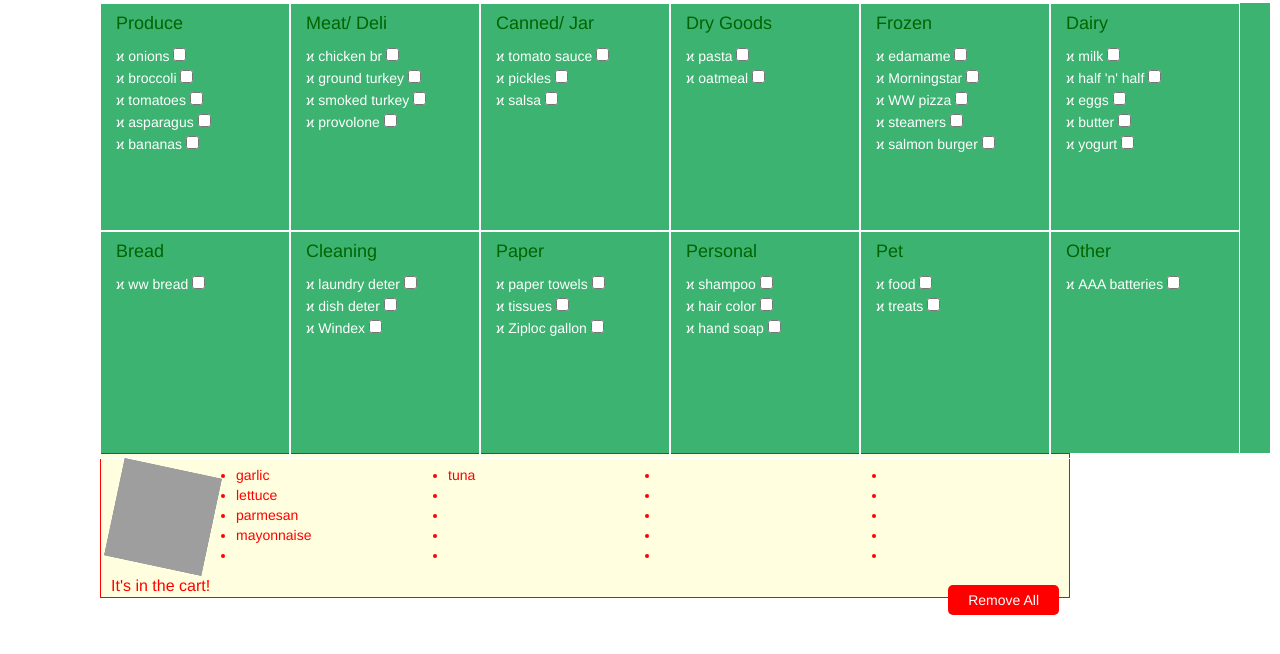
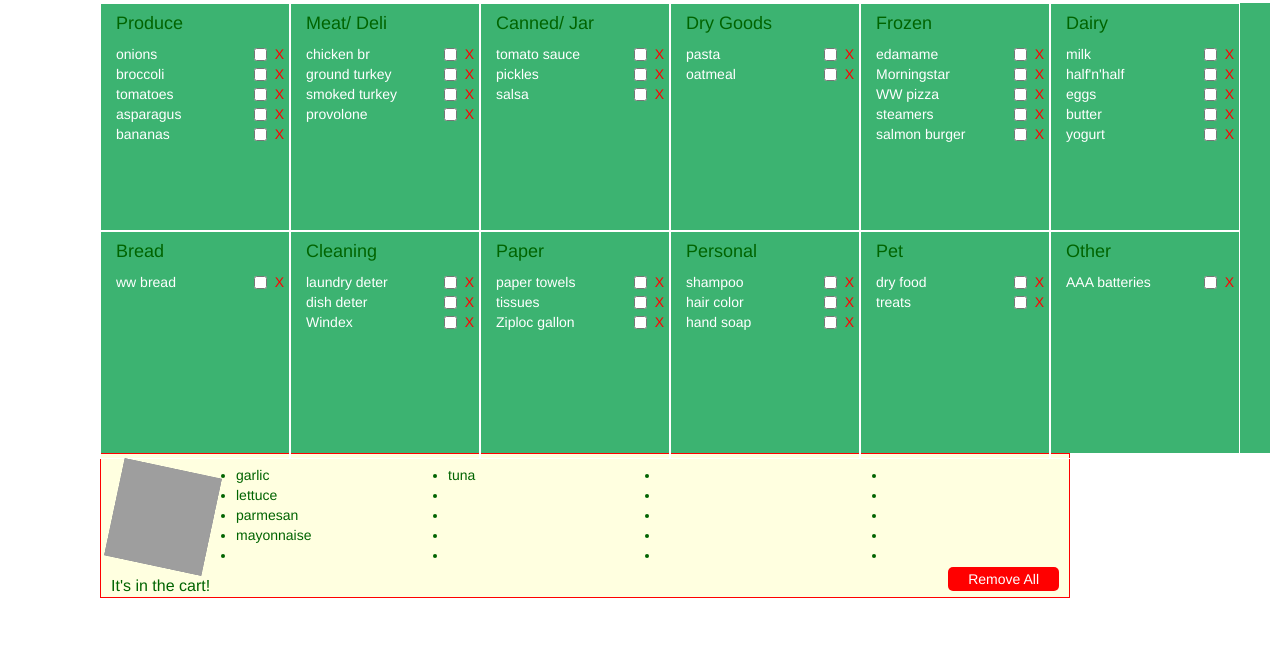
Before and after one commit to otterry53/shopping-list-app, a plain HTML site: page index.html in a window 1280 px wide. Shown: the part 92-746 px from the top of the page. Drawn offline with nearby package versions, Linux system fonts and the light colour scheme; grey boxes are pictures that could not be loaded.

Commit message:
reposition delete and checkbox

```diff
--- a/css/mystyle.css
+++ b/css/mystyle.css
@@ -105,9 +105,17 @@ header h4 {
     color: darkgreen;
 }
 
-.col-md-2 .li .checkbox {
+.delete {
+    float: right;
+    padding-left: 8px;
+    margin-right: -10px;
+    color: red;
+    background-color: transparent;
+}
+
+.checkbox {
+    float: right;
     background-color: white;
-    float: right;
     color: white;
 }
 
@@ -161,7 +169,7 @@ header h4 {
 .cart .list {
     margin-top: -14rem;
     margin-left: 12rem;
-    color: red;
+    color: darkgreen;
 }
 
 .cart img {
@@ -172,15 +180,15 @@ header h4 {
 
 .cart h5 {
     margin-left: 1rem;
-    color: red;
+    color: darkgreen;
     font-size: 16px;
 }
 
 .delete-all {
-    margin-top: 2rem;
+    margin-top: .25rem;
     margin-right: 1rem;
     float: right;
-    padding: .5rem 2rem;
+    padding: .2rem 2rem;
     border-radius: 5px;
     background-color: red;
     color: white;
--- a/index.html
+++ b/index.html
@@ -39,60 +39,74 @@
                 <div class="col-md-2">
                     <h5>Produce</h5>
                     <ul>
-                        <li>&#1008 onions
-                            <input type="checkbox">
+                        <li>
+                            <button class="delete">X</button>onions
+                            <input type="checkbox" class="checkbox">
                         </li>
-                        <li>&#1008 broccoli
-                            <input type="checkbox">
+                        <li>
+                            <button class="delete">X</button> broccoli
+                            <input type="checkbox" class="checkbox">
                         </li>
-                        <li>&#1008 tomatoes
-                            <input type="checkbox">
+                        <li>
+                            <button class="delete">X</button>tomatoes
+                            <input type="checkbox" class="checkbox">
                         </li>
-                        <li>&#1008 asparagus
-                            <input type="checkbox">
+                        <li>
+                            <button class="delete">X</button>asparagus
+                            <input type="checkbox" class="checkbox">
                         </li>
-                        <li>&#1008 bananas
-                            <input type="checkbox">
+                        <li>
+                            <button class="delete">X</button>bananas
+                            <input type="checkbox" class="checkbox">
                         </li>
                     </ul>
                 </div>
                 <div class=" col-md-2 ">
                     <h5>Meat/ Deli</h5>
-                    <li>&#1008 chicken br
-                        <input type="checkbox">
+                    <li>
+                        <button class="delete">X</button> chicken br
+                        <input type="checkbox" class="checkbox">
                     </li>
-                    <li>&#1008 ground turkey
-                        <input type="checkbox">
+                    <li>
+                        <button class="delete">X</button>ground turkey
+                        <input type="checkbox" class="checkbox">
                     </li>
-                    <li>&#1008 smoked turkey
-                        <input type="checkbox">
+                    <li>
+                        <button class="delete">X</button>smoked turkey
+                        <input type="checkbox" class="checkbox">
                     </li>
-                    <li>&#1008 provolone
-                        <input type="checkbox">
+                    <li>
+                        <button class="delete">X</button>provolone
+                        <input type="checkbox" class="checkbox">
                     </li>
                     <li></li>
                 </div>
                 <div class="col-md-2 ">
                     <h5>Canned/ Jar</h5>
-                    <li> &#1008 tomato sauce
-                        <input type="checkbox">
+                    <li>
+                        <button class="delete">X</button>tomato sauce
+                        <input type="checkbox" class="checkbox">
                     </li>
-                    <li>&#1008 pickles
-                        <input type="checkbox">
+                    <li>
+                        <button class="delete">X</button>pickles
+                        <input type="checkbox" class="checkbox">
                     </li>
-                    <li>&#1008 salsa
-                        <input type="checkbox">
+                    <li>
+                        <button class="delete">X</button>salsa
+                        <input type="checkbox" class="checkbox">
                     </li>
                     <li></li>
                     <li></li>
                 </div>
                 <div class="col-md-2 ">
                     <h5>Dry Goods</h5>
-                    <li>&#1008 pasta
-                        <input type="checkbox">
+                    <li>
+                        <button class="delete">X</button>pasta
+                        <input type="checkbox" class="checkbox">
                     </li>
-                    <li>&#1008 oatmeal
-                        <input type="checkbox">
+                    <li>
+                        <button class="delete">X</button>oatmeal
+                        <input type="checkbox" class="checkbox">
                     </li>
                     <li></li>
                     <li></li>
@@ -100,46 +114,57 @@
                 </div>
                 <div class="col-md-2 ">
                     <h5>Frozen</h5>
-                    <li>&#1008 edamame
-                        <input type="checkbox">
+                    <li>
+                        <button class="delete">X</button>edamame
+                        <input type="checkbox" class="checkbox">
                     </li>
-                    <li>&#1008 Morningstar
-                        <input type="checkbox">
+                    <li>
+                        <button class="delete">X</button>Morningstar
+                        <input type="checkbox" class="checkbox">
                     </li>
-                    <li>&#1008 WW pizza
-                        <input type="checkbox">
+                    <li>
+                        <button class="delete">X</button>WW pizza
+                        <input type="checkbox" class="checkbox">
                     </li>
-                    <li>&#1008 steamers
-                        <input type="checkbox">
+                    <li>
+                        <button class="delete">X</button>steamers
+                        <input type="checkbox" class="checkbox">
                     </li>
-                    <li>&#1008 salmon burger
-                        <input type="checkbox">
+                    <li>
+                        <button class="delete">X</button>salmon burger
+                        <input type="checkbox" class="checkbox">
                     </li>
                 </div>
                 <div class="col-md-2 ">
                     <h5>Dairy</h5>
-                    <li>&#1008 milk
-                        <input type="checkbox">
+                    <li>
+                        <button class="delete">X</button>milk
+                        <input type="checkbox" class="checkbox">
                     </li>
-                    <li>&#1008 half 'n' half
-                        <input type="checkbox">
+                    <li>
+                        <button class="delete">X</button>half'n'half
+                        <input type="checkbox" class="checkbox">
                     </li>
-                    <li>&#1008 eggs
-                        <input type="checkbox">
+                    <li>
+                        <button class="delete">X</button>eggs
+                        <input type="checkbox" class="checkbox">
                     </li>
-                    <li>&#1008 butter
-                        <input type="checkbox">
+                    <li>
+                        <button class="delete">X</button>butter
+                        <input type="checkbox" class="checkbox">
                     </li>
-                    <li>&#1008 yogurt
-                        <input type="checkbox">
+                    <li>
+                        <button class="delete">X</button>yogurt
+                        <input type="checkbox" class="checkbox">
                     </li>
                 </div>
             </div>
             <div class="row ">
                 <div class="col-md-2 ">
                     <h5>Bread</h5>
-                    <li>&#1008 ww bread
-                        <input type="checkbox">
+                    <li>
+                        <button class="delete">X</button>ww bread
+                        <input type="checkbox" class="checkbox">
                     </li>
                     <li></li>
                     <li></li>
@@ -148,53 +173,64 @@
                 </div>
                 <div class="col-md-2 ">
                     <h5>Cleaning</h5>
-                    <li>&#1008 laundry deter
-                        <input type="checkbox">
+                    <li>
+                        <button class="delete">X</button>laundry deter
+                        <input type="checkbox" class="checkbox">
                     </li>
-                    <li>&#1008 dish deter
-                        <input type="checkbox">
+                    <li>
+                        <button class="delete">X</button>dish deter
+                        <input type="checkbox" class="checkbox">
                     </li>
-                    <li>&#1008 Windex
-                        <input type="checkbox">
+                    <li>
+                        <button class="delete">X</button>Windex
+                        <input type="checkbox" class="checkbox">
                     </li>
                     <li></li>
                     <li></li>
                 </div>
                 <div class="col-md-2 ">
                     <h5>Paper</h5>
-                    <li>&#1008 paper towels
-                        <input type="checkbox">
+                    <li>
+                        <button class="delete">X</button>paper towels
+                        <input type="checkbox" class="checkbox">
                     </li>
-                    <li>&#1008 tissues
-                        <input type="checkbox">
+                    <li>
+                        <button class="delete">X</button>tissues
+                        <input type="checkbox" class="checkbox">
                     </li>
-                    <li>&#1008 Ziploc gallon
-                        <input type="checkbox">
+                    <li>
+                        <button class="delete">X</button>Ziploc gallon
+                        <input type="checkbox" class="checkbox">
                     </li>
                     <li></li>
                     <li></li>
                 </div>
                 <div class="col-md-2 ">
                     <h5>Personal</h5>
-                    <li>&#1008 shampoo
-                        <input type="checkbox">
+                    <li>
+                        <button class="delete">X</button>shampoo
+                        <input type="checkbox" class="checkbox">
                     </li>
-                    <li>&#1008 hair color
-                        <input type="checkbox">
+                    <li>
+                        <button class="delete">X</button>hair color
+                        <input type="checkbox" class="checkbox">
                     </li>
-                    <li>&#1008 hand soap
-                        <input type="checkbox">
+                    <li>
+                        <button class="delete">X</button>hand soap
+                        <input type="checkbox" class="checkbox">
                     </li>
                     <li></li>
                     <li></li>
                 </div>
                 <div class="col-md-2 ">
                     <h5>Pet</h5>
-                    <li>&#1008 food
-                        <input type="checkbox">
+                    <li>
+                        <button class="delete">X</button>dry food
+                        <input type="checkbox" class="checkbox">
                     </li>
-                    <li>&#1008 treats
-                        <input type="checkbox">
+                    <li>
+                        <button class="delete">X</button>treats
+                        <input type="checkbox" class="checkbox">
                     </li>
                     <li></li>
                     <li></li>
@@ -202,8 +238,9 @@
                 </div>
                 <div class="col-md-2 ">
                     <h5>Other</h5>
-                    <li>&#1008 AAA batteries
-                        <input type="checkbox">
+                    <li>
+                        <button class="delete">X</button>AAA batteries
+                        <input type="checkbox" class="checkbox">
                     </li>
                     <li></li>
                     <li></li>
```
